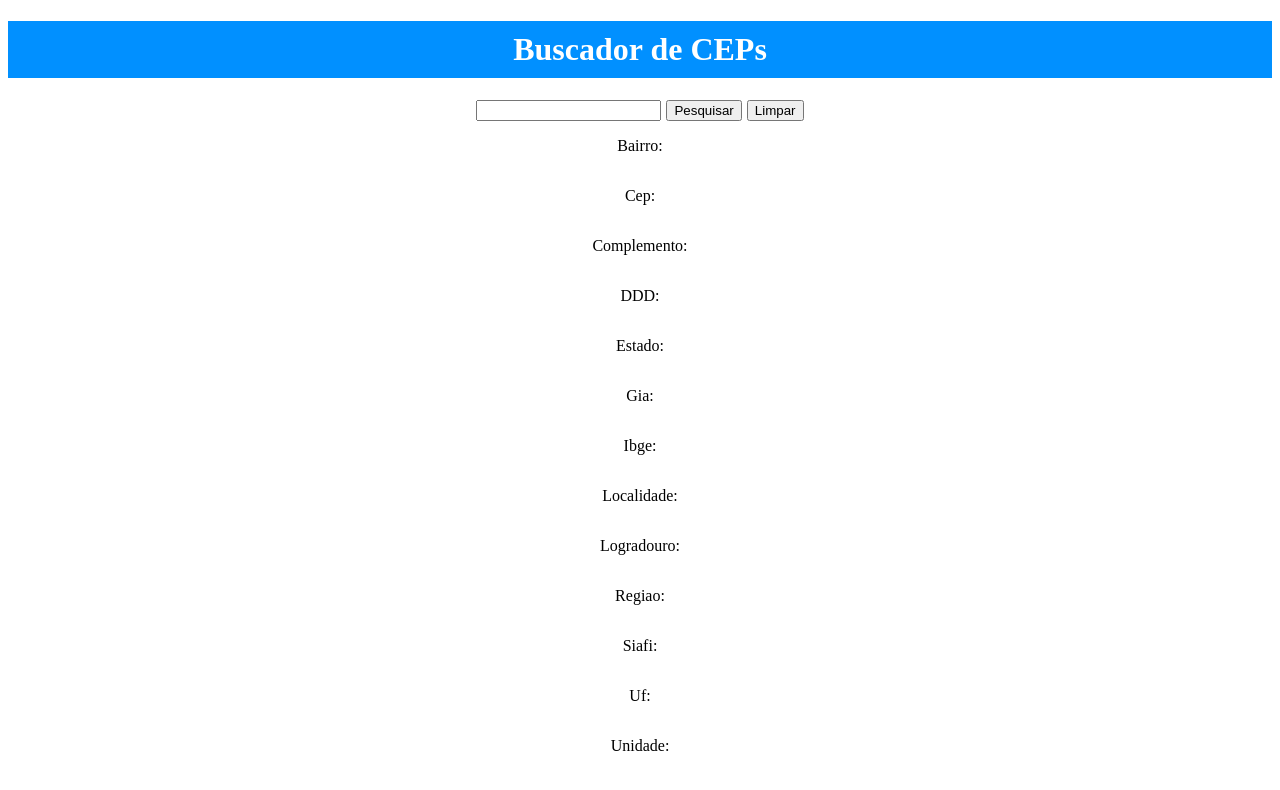
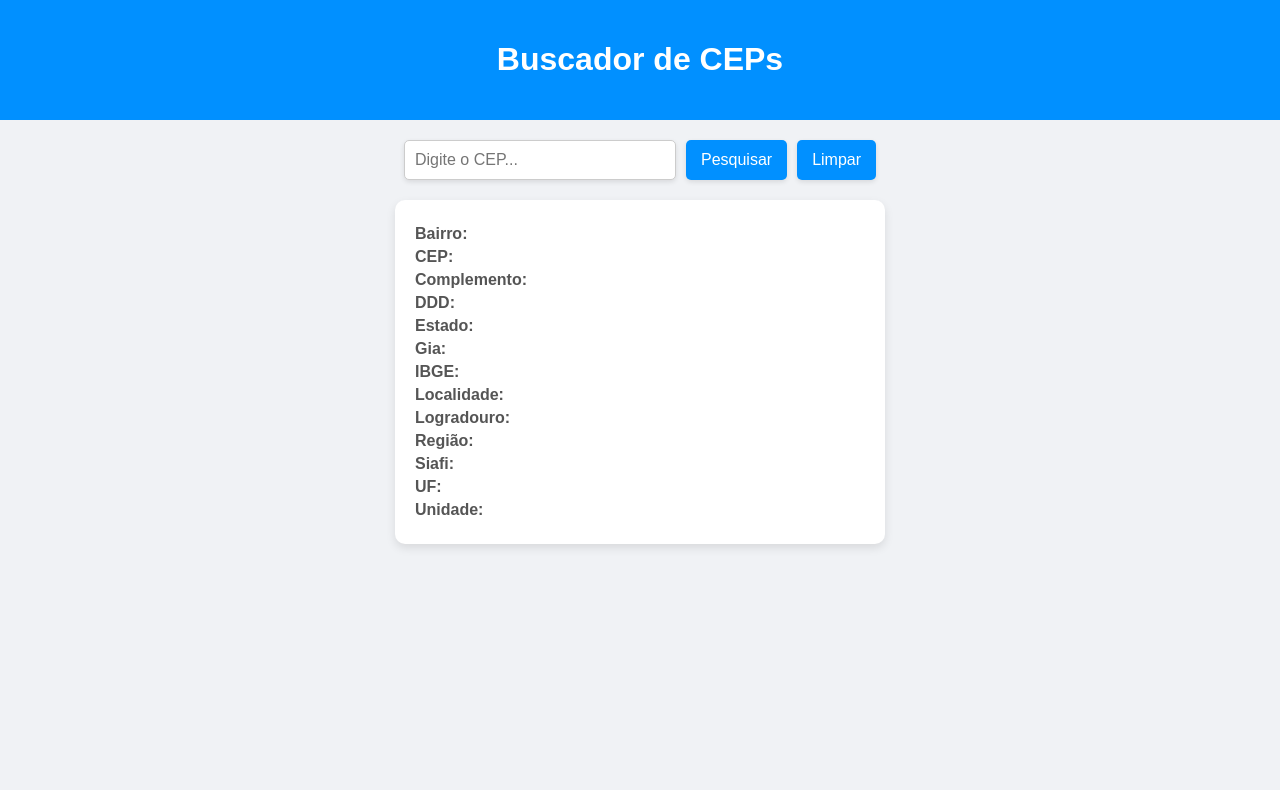
Before and after one commit to geovane833/cep, a plain HTML site: page index.html in a window 1280 px wide. Both pictures are taken after a click on the button "Limpar". Drawn offline with Linux system fonts and the light colour scheme.

Commit message:
Projeto Buscador de CEPs

```diff
--- a/code.js
+++ b/code.js
@@ -1,50 +1,54 @@
 async function pesquisarCep() {
-    var cep = document.getElementById("cep");
+    var cepInput = document.getElementById("cep");  // Renomeei para evitar conflitos de ID
 
-    if(cep.value == "") alert("CEP Vazio");
-    else{
-    //chamada da Api
-    //https://viacep.com.br/ws/62823000/json/
+    if (cepInput.value === "") {
+        alert("CEP Vazio");
+    } else {
+        try {
+            // Chamada da API para buscar informações do CEP
+            var resposta = await fetch(`https://viacep.com.br/ws/${cepInput.value}/json/`);
+            var dados = await resposta.json();
 
-   try{
-    var resposta = await fetch(`https://viacep.com.br/ws/${cep.value}/json/`);
-    var dados = await resposta.json();
-   }catch(e){
-    alert("CEP Invalido!");
-   }
+            if (dados.erro) {
+                alert("CEP Inválido!");
+                return;  // Sai da função se o CEP for inválido
+            }
 
-    console.log(dados);
-    console.log(dados.localidade);
-    console.log(dados.regiao);
+            // Atualização dos elementos HTML com os dados recebidos
+            document.getElementById("bairro").innerHTML = dados.bairro || "N/A";
+            document.getElementById("cep_result").innerHTML = dados.cep || "N/A";  // Atualizei o ID para evitar conflito
+            document.getElementById("complemento").innerHTML = dados.complemento || "N/A";
+            document.getElementById("ddd").innerHTML = dados.ddd || "N/A";
+            document.getElementById("estado").innerHTML = dados.uf || "N/A";  // Corrigido de 'estado' para 'uf'
+            document.getElementById("gia").innerHTML = dados.gia || "N/A";
+            document.getElementById("ibge").innerHTML = dados.ibge || "N/A";
+            document.getElementById("loc").innerHTML = dados.localidade || "N/A";
+            document.getElementById("log").innerHTML = dados.logradouro || "N/A";
+            document.getElementById("regiao").innerHTML = "N/A";  // API ViaCEP não retorna 'região'
+            document.getElementById("siafi").innerHTML = dados.siafi || "N/A";
+            document.getElementById("uf").innerHTML = dados.uf || "N/A";
+            document.getElementById("unidade").innerHTML = dados.unidade || "N/A";
 
-    var bairro = document.getElementById("bairro");
-    var cep = document.getElementById("cep");
-    var complemento = document.getElementById("complemento");
-    var ddd = document.getElementById("ddd");
-    var estado = document.getElementById("estado");
-    var gia = document.getElementById("gia");
-    var ibge = document.getElementById("ibge");
-    var localidade = document.getElementById("loc");
-    var logradouro = document.getElementById("log");
-    var regiao = document.getElementById("regiao");
-    var siafi = document.getElementById("siafi");
-    var uf = document.getElementById("uf");
-    var unidade = document.getElementById("unidade");
-    // cep 60861360
-
-    bairro.innerHTML = dados.bairro;
-    cep.innerHTML = dados.cep;
-    complemento.innerHTML = dados.complemento;
-    ddd.innerHTML = dados.ddd;
-    estado.innerHTML = dados.estado;
-    gia.innerHTML = dados.gia;
-    ibge.innerHTML = dados.ibge;
-    localidade.innerHTML = dados.localidade;
-    logradouro.innerHTML = dados.logradouro;
-    regiao.innerHTML = dados.regiao;
-    siafi.innerHTML = dados.siafi;
-    uf.innerHTML = dados.uf;
-    unidade.innerHTML = dados.unidade;
-
+        } catch (e) {
+            alert("Erro ao buscar o CEP. Verifique se o CEP está correto e tente novamente.");
+        }
     }
 }
+
+// Função para limpar os campos
+function limparCampos() {
+    document.getElementById("cep").value = "";
+    document.getElementById("bairro").innerHTML = "";
+    document.getElementById("cep_result").innerHTML = "";
+    document.getElementById("complemento").innerHTML = "";
+    document.getElementById("ddd").innerHTML = "";
+    document.getElementById("estado").innerHTML = "";
+    document.getElementById("gia").innerHTML = "";
+    document.getElementById("ibge").innerHTML = "";
+    document.getElementById("loc").innerHTML = "";
+    document.getElementById("log").innerHTML = "";
+    document.getElementById("regiao").innerHTML = "";
+    document.getElementById("siafi").innerHTML = "";
+    document.getElementById("uf").innerHTML = "";
+    document.getElementById("unidade").innerHTML = "";
+}
--- a/index.html
+++ b/index.html
@@ -8,30 +8,31 @@
 </head>
 
 <body>
-    <header><h1> Buscador de CEPs </h1></header>
+    <header><h1>Buscador de CEPs</h1></header>
     <div class="form-busca">
-        <input id="cep" type="" />
+        <input id="cep" type="text" placeholder="Digite o CEP..." />
         <button onclick="pesquisarCep()">Pesquisar</button>
-        <button>Limpar</button>
+        <button onclick="limparCampos()">Limpar</button>
     </div>
 
-    <div class="info">
+    <div class="partefora">
+        <div class="info">
+            <p><strong>Bairro:</strong> <span id="bairro"></span></p>
+            <p><strong>CEP:</strong> <span id="cep_result"></span></p>
+            <p><strong>Complemento:</strong> <span id="complemento"></span></p>
+            <p><strong>DDD:</strong> <span id="ddd"></span></p>
+            <p><strong>Estado:</strong> <span id="estado"></span></p>
+            <p><strong>Gia:</strong> <span id="gia"></span></p>
+            <p><strong>IBGE:</strong> <span id="ibge"></span></p>
+            <p><strong>Localidade:</strong> <span id="loc"></span></p>
+            <p><strong>Logradouro:</strong> <span id="log"></span></p>
+            <p><strong>Região:</strong> <span id="regiao"></span></p>
+            <p><strong>Siafi:</strong> <span id="siafi"></span></p>
+            <p><strong>UF:</strong> <span id="uf"></span></p>
+            <p><strong>Unidade:</strong> <span id="unidade"></span></p>
+        </div>
+    </div>
 
-        <p>Bairro: <span id="bairro"></span></p>
-        <p>Cep: <span id="cep"></span></p>
-        <p>Complemento: <span id="complemento"></span></p>
-        <p>DDD: <span id="ddd"></span></p>
-        <p>Estado: <span id="estado"></span></p>
-        <p>Gia: <span id="gia"></span></p>
-        <p>Ibge: <span id="ibge"></span></p>
-        <p>Localidade: <span id="loc"></span></p>
-        <p>Logradouro: <span id="log"></span></p>
-        <p>Regiao: <span id="regiao"></span></p>
-        <p>Siafi: <span id="siafi"></span></p>
-        <p>Uf: <span id="uf"></span></p>
-        <p>Unidade: <span id="unidade"></span></p>
-
-    </div>
 
     <script src="code.js"></script>
 </body>
--- a/style.css
+++ b/style.css
@@ -1,19 +1,81 @@
-h1{
-    text-align: center;
-    padding: 10px;
-    background-color: rgb(1, 144, 255);
-    color: white;
+/* Define a fonte padrão, remove margens e preenchimentos, e define a cor de fundo do corpo */
+body {
+    font-family: Arial, sans-serif; /* Define a fonte usada em todo o corpo */
+    margin: 0; /* Remove a margem padrão do corpo */
+    padding: 0; /* Remove o preenchimento padrão do corpo */
+    background-color: #f0f2f5; /* Define a cor de fundo do corpo */
+    display: flex; /* Utiliza Flexbox para organizar os elementos */
+    flex-direction: column; /* Organiza os elementos em uma coluna */
+    align-items: center; /* Centraliza os elementos horizontalmente */
 }
 
+/* Estiliza o cabeçalho da página */
+header {
+    text-align: center; /* Alinha o texto do cabeçalho ao centro */
+    padding: 20px; /* Adiciona preenchimento interno ao cabeçalho */
+    background-color: #0190ff; /* Define a cor de fundo do cabeçalho */
+    color: white; /* Define a cor do texto do cabeçalho */
+    margin-bottom: 20px; /* Adiciona uma margem inferior ao cabeçalho */
+    width: 100%; /* Define a largura do cabeçalho como 100% do contêiner pai */
+}
+
+/* Estiliza o formulário de busca */
 .form-busca {
-display: flex;
-justify-content: center;
-gap: 5px;
+    display: flex; /* Utiliza Flexbox para organizar os elementos */
+    justify-content: center; /* Centraliza os elementos horizontalmente */
+    gap: 10px; /* Adiciona um espaço entre os elementos */
+    margin-bottom: 20px; /* Adiciona uma margem inferior ao formulário de busca */
+}
+
+/* Estiliza os campos de entrada de texto */
+input[type="text"] {
+    padding: 10px; /* Adiciona preenchimento interno ao campo de texto */
+    font-size: 16px; /* Define o tamanho da fonte no campo de texto */
+    width: 250px; /* Define a largura do campo de texto */
+    border: 1px solid #ccc; /* Adiciona uma borda cinza clara ao campo de texto */
+    border-radius: 5px; /* Arredonda os cantos da borda do campo de texto */
+    box-shadow: 0px 2px 5px rgba(0, 0, 0, 0.1); /* Adiciona uma sombra leve ao campo de texto */
+}
+
+/* Estiliza os botões */
+button {
+    padding: 10px 15px; /* Adiciona preenchimento interno ao botão */
+    font-size: 16px; /* Define o tamanho da fonte no botão */
+    border: none; /* Remove a borda padrão do botão */
+    background-color: #0190ff; /* Define a cor de fundo do botão */
+    color: white; /* Define a cor do texto do botão */
+    cursor: pointer; /* Altera o cursor para uma mãozinha ao passar sobre o botão */
+    border-radius: 5px; /* Arredonda os cantos do botão */
+    box-shadow: 0px 2px 5px rgba(0, 0, 0, 0.1); /* Adiciona uma sombra leve ao botão */
+    transition: background-color 0.3s ease; /* Adiciona uma transição suave para a cor de fundo */
+}
+
+/* Estiliza o botão quando o mouse passa sobre ele */
+button:hover {
+    background-color: #016bb5; /* Muda a cor de fundo quando o botão é focado */
+}
+
+.partefora {
+    display: flex; /* Define flexbox para centralizar a div info */
+    justify-content: center; /* Centraliza o conteúdo */
+    align-items: flex-start; /* Alinha os itens ao início (esquerda) */
+    background-color: white; /* Adiciona um fundo branco para destaque */
+    padding: 20px; /* Espaçamento interno */
+    border-radius: 10px; /* Borda arredondada */
+    box-shadow: 0px 4px 10px rgba(0, 0, 0, 0.1); /* Sombra para destacar */
 }
 
 .info {
-    display: flex;
-    justify-content: center;
-    flex-direction: column;
-    align-items: center;
+    text-align: left; /* Alinha o texto à esquerda */
+    width: 450px; /* Define uma largura fixa para os elementos internos */
 }
+
+.info p {
+    margin: 5px 0; /* Remove espaçamento extra para manter alinhado */
+    font-size: 16px; /* Tamanho da fonte */
+    color: #333; /* Cor do texto */
+}
+
+strong {
+    color: #555; /* Cor para o texto em negrito */
+}
```
Also changed, not shown: image.png.
